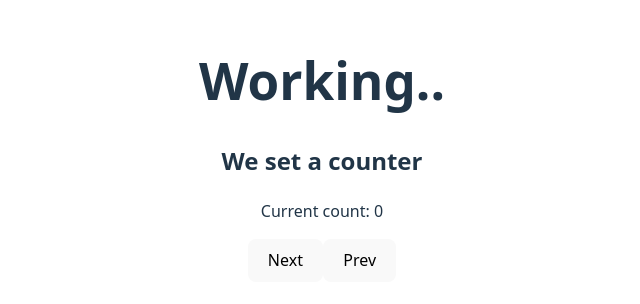
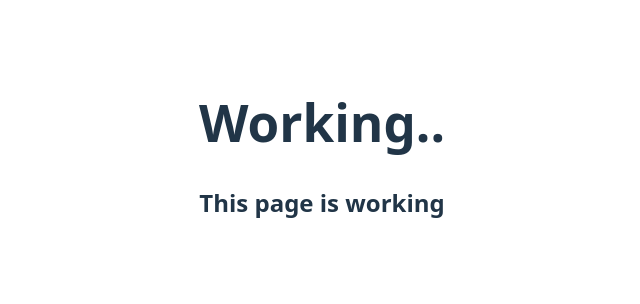
Before and after one commit to Diverum/diverum, a React (Vite) app: page / in a window 1280 px wide. Shown: the part 250-554 px from the top of the page, without its empty margins (318-958 px from the left). Built offline with nearby package versions, Linux system fonts and the light colour scheme; a web font is replaced by a local one.

Commit message:
create the first component

```diff
--- a/src/components/Counter.jsx
+++ b/src/components/Counter.jsx
@@ -1,13 +1,9 @@
-import { useState } from "react"
+export function Counter (){
 
-export function Counter (){
-    const [count, setCount]= useState(0)
     return(
         <>
-            <h2>We set a counter</h2>
-            <p>Current count: {count}</p>
-            <button onClick={()=> setCount(count + 1)}>Next</button>
-            <button onClick={()=> setCount(count > 0 ? count -1: count)}>Prev</button>
+            <h2>This page is working</h2>
+
         </>
 
     )
```
